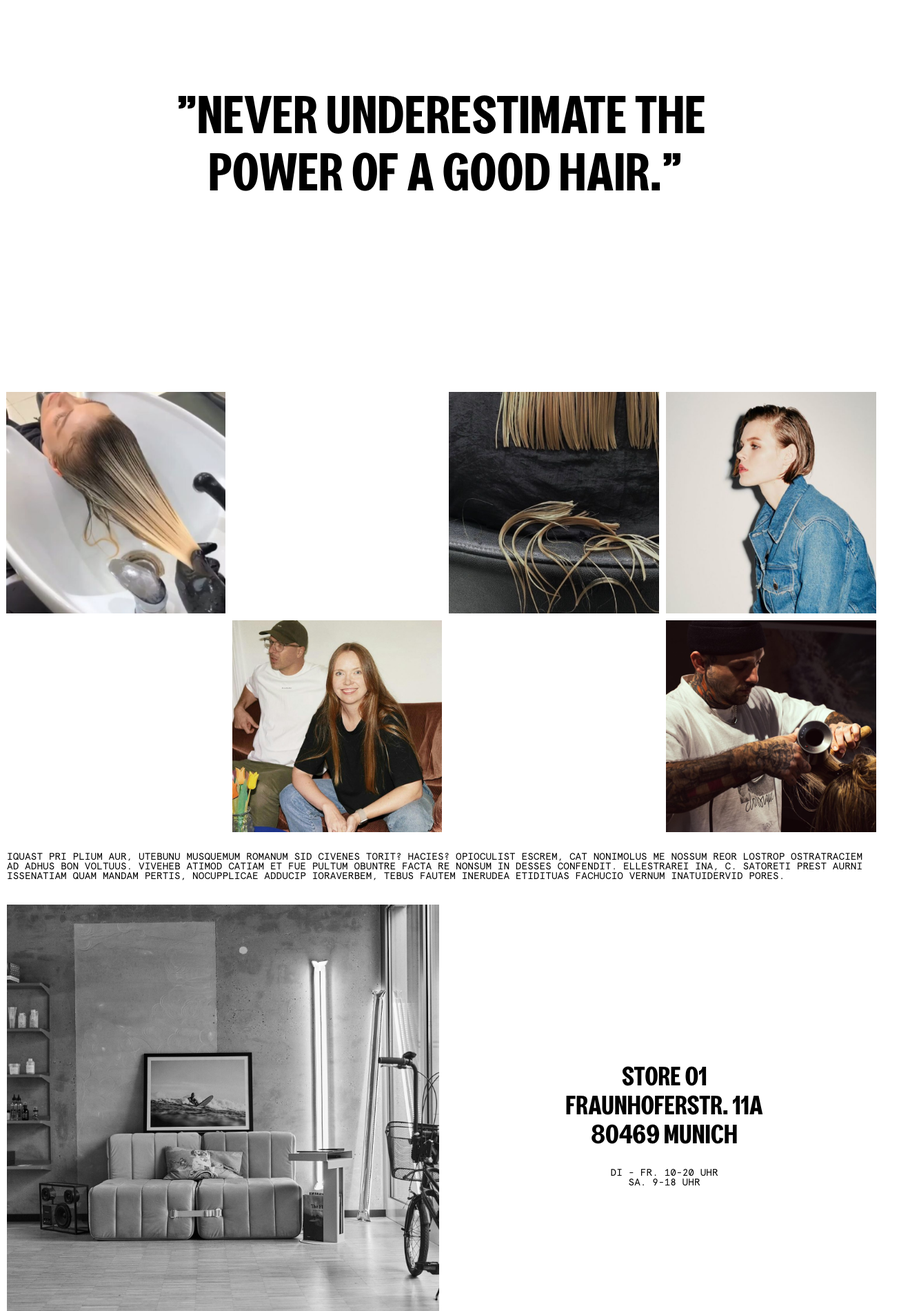
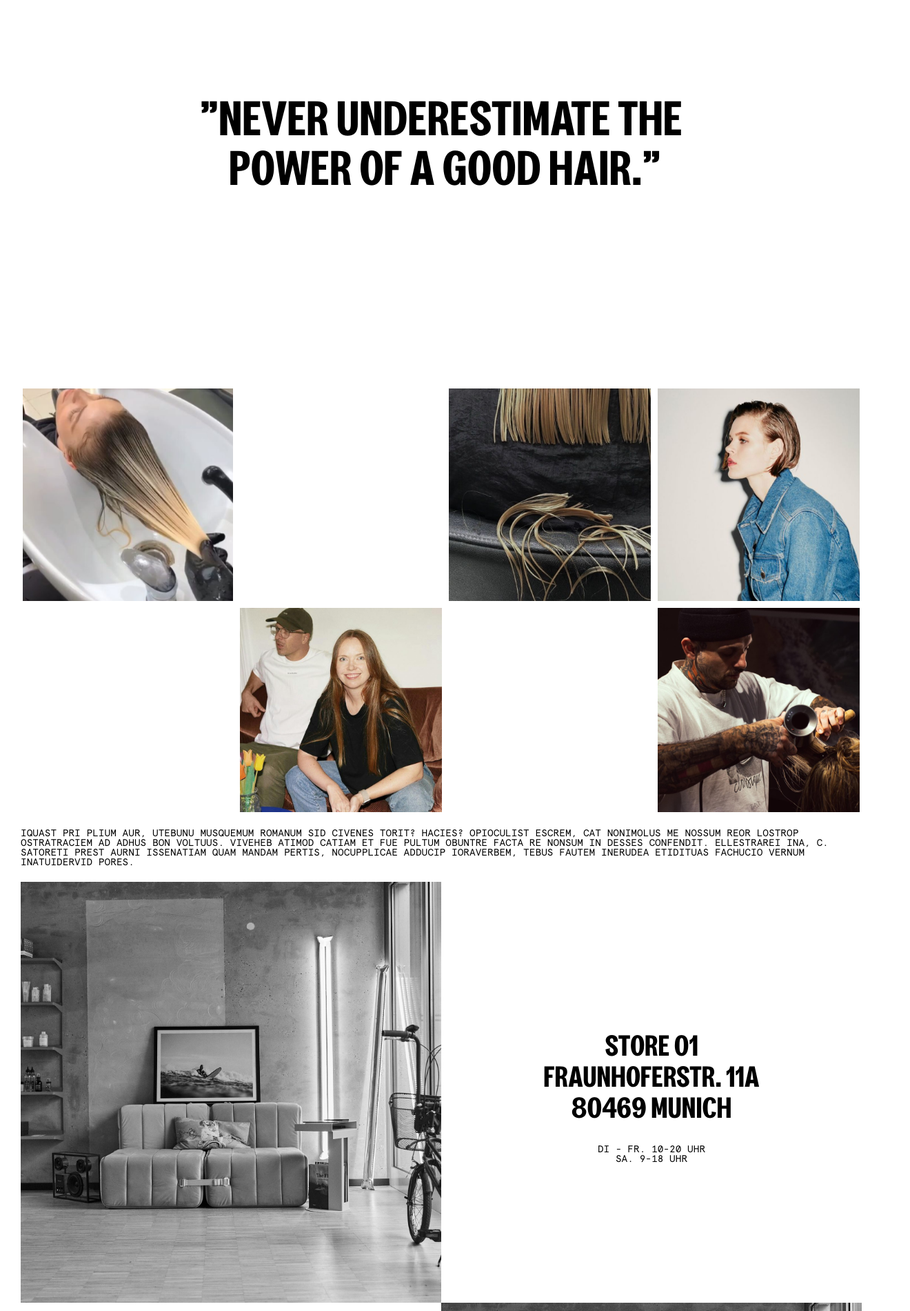
Before and after one commit to kpaligiannis/goodhair, a website built with webpack: page src/index.html in a window 1280 px wide. Shown: the part 1180-3080 px from the top of the page at 69% size, 1320 px wide, since content can reach past the window. Built offline with nearby package versions, Linux system fonts and the light colour scheme.

Commit message:
adjustments

```diff
--- a/src/index.html
+++ b/src/index.html
@@ -30,6 +30,7 @@
     <div class="hero">
         <img src="./assets/headline.png" alt="Salon Interior" class="hero-img">
     </div>
+    <div class="main-content">
         <div class="tagline"><p>&quot;NEVER UNDERESTIMATE THE <br> &nbsp;POWER OF A GOOD HAIR.&quot;</p></div>
         <div class="gallery">
             <div class="image-item"><img src="./assets/pic_1.png" alt="Side view of a person"></div>
@@ -42,7 +43,11 @@
             <div class="image-item"><img src="./assets/pic_5.png" alt="Hair styling"></div>
         </div>
         <div class="content">
-        <p>Iquast pri plium aur, utebunu musquemum Romanum sid civenes torit? Hacies? Opioculist escrem, cat nonimolus me nossum reor lostrop ostratraciem ad adhus bon voltuus. Viveheb atimod Catiam et fue pultum obuntre facta re nonsum in desses confendit. Ellestrarei ina, C. Satoreti prest aurni issenatiam quam mandam pertis, nocupplicae adducip ioraverbem, tebus fautem inerudea etidituas fachucio vernum inatuidervid pores.</p>
+            <p>Iquast pri plium aur, utebunu musquemum Romanum sid civenes torit? Hacies? Opioculist escrem, cat
+                nonimolus me nossum reor lostrop ostratraciem ad adhus bon voltuus. Viveheb atimod Catiam et fue pultum
+                obuntre facta re nonsum in desses confendit. Ellestrarei ina, C. Satoreti prest aurni issenatiam quam
+                mandam pertis, nocupplicae adducip ioraverbem, tebus fautem inerudea etidituas fachucio vernum
+                inatuidervid pores.</p>
         </div>
         <div class="info">
             <img src="./assets/store.png" alt="Store">
@@ -60,47 +65,62 @@
             <img class="right-align" src="./assets/store.png" alt="Store">
         </div>
         <div class="content">
-        <p>Iquast pri plium aur, utebunu musquemum Romanum sid civenes torit? Hacies? Opioculist escrem, cat nonimolus me nossum reor lostrop ostratraciem ad adhus bon voltuus. Viveheb atimod Catiam et fue pultum obuntre facta re nonsum in desses confendit. Ellestrarei ina, C. Satoreti prest aurni issenatiam quam mandam pertis, nocupplicae adducip ioraverbem, tebus fautem inerudea etidituas fachucio vernum inatuidervid pores.</p>
+            <p>Iquast pri plium aur, utebunu musquemum Romanum sid civenes torit? Hacies? Opioculist escrem, cat
+                nonimolus me nossum reor lostrop ostratraciem ad adhus bon voltuus. Viveheb atimod Catiam et fue pultum
+                obuntre facta re nonsum in desses confendit. Ellestrarei ina, C. Satoreti prest aurni issenatiam quam
+                mandam pertis, nocupplicae adducip ioraverbem, tebus fautem inerudea etidituas fachucio vernum
+                inatuidervid pores.</p>
         </div>
         <div class="section-img">
             <img src="./assets/people_group.png">
         </div>
         <div class="content">
-        <p>Iquast pri plium aur, utebunu musquemum Romanum sid civenes torit? Hacies? Opioculist escrem, cat nonimolus me nossum reor lostrop ostratraciem ad adhus bon voltuus. Viveheb atimod Catiam et fue pultum obuntre facta re nonsum in desses confendit. Ellestrarei ina, C. Satoreti prest aurni issenatiam quam mandam pertis, nocupplicae adducip ioraverbem, tebus fautem inerudea etidituas fachucio vernum inatuidervid pores.</p>
+            <p>Iquast pri plium aur, utebunu musquemum Romanum sid civenes torit? Hacies? Opioculist escrem, cat
+                nonimolus me nossum reor lostrop ostratraciem ad adhus bon voltuus. Viveheb atimod Catiam et fue pultum
+                obuntre facta re nonsum in desses confendit. Ellestrarei ina, C. Satoreti prest aurni issenatiam quam
+                mandam pertis, nocupplicae adducip ioraverbem, tebus fautem inerudea etidituas fachucio vernum
+                inatuidervid pores.</p>
         </div>
         <div class="tagline">
             <p>We’re a collective of stylists<br>dedicated to bringing out <br>the best of you.</p>
-    </div>
             <div class="action-btn-wrapper">
                 <a href="./people.html">
                     <button class="action-btn">PEOPLE</button>
                 </a>
             </div>
+        </div>
+
         <div class="tagline">
             <h1 class="reduced">WOMAN<br>
                 MAN<br>
                 COLOUR<br>
                 COSMETICS</h1>
-    </div>
+
             <div class="action-btn-wrapper">
                 <a href="./services.html">
                     <button class="action-btn">SERVICES</button>
                 </a>
             </div>
+        </div>
         <div class="section-img">
             <img src="./assets/cosmetics.png">
         </div>
         <div class="content">
-        <p>Iquast pri plium aur, utebunu musquemum Romanum sid civenes torit? Hacies? Opioculist escrem, cat nonimolus me nossum reor lostrop ostratraciem ad adhus bon voltuus. Viveheb atimod Catiam et fue pultum obuntre facta re nonsum in desses confendit. Ellestrarei ina, C. Satoreti prest aurni issenatiam quam mandam pertis, nocupplicae adducip ioraverbem, tebus fautem inerudea etidituas fachucio vernum inatuidervid pores.</p>
+            <p>Iquast pri plium aur, utebunu musquemum Romanum sid civenes torit? Hacies? Opioculist escrem, cat
+                nonimolus me nossum reor lostrop ostratraciem ad adhus bon voltuus. Viveheb atimod Catiam et fue pultum
+                obuntre facta re nonsum in desses confendit. Ellestrarei ina, C. Satoreti prest aurni issenatiam quam
+                mandam pertis, nocupplicae adducip ioraverbem, tebus fautem inerudea etidituas fachucio vernum
+                inatuidervid pores.</p>
         </div>
         <div class="tagline">
             <p>We deliver top tier quality,<br> sourced from the industry's finest.</p>
-    </div>
             <div class="action-btn-wrapper">
                 <a href="./products.html">
                     <button class="action-btn">PRODUCTS</button>
                 </a>
             </div>
+        </div>
+
         <!--    <div id="get-in-touch">-->
         <!--        <div>-->
         <!--            <h1>GET IN TOUCH</h1>-->
@@ -133,6 +153,7 @@
         <!--            </form>-->
         <!--        </div>-->
         <!--    </div>-->
+    </div>
 </main>
 
 <!--Footer Start-->
@@ -166,7 +187,7 @@
         </div>
     </div>
     <div class="footer-bottom">
-        <p>© 2024 GOODHAIRGROUP</p>
+        <p>©2024 GOODHAIRGROUP</p>
     </div>
 </footer>
 
--- a/src/style.css
+++ b/src/style.css
@@ -46,6 +46,10 @@ h1 {
     z-index: 10;
     opacity: 0;
     transition: opacity 0.5s;
+}
+
+.main-content {
+    padding: 0 30px;
 }
 
 .menu-content {
@@ -116,10 +120,10 @@ h1 {
 
 .tagline {
     font-family: 'Plakat Grotesk Bold', monospace;
-    font-size: 6vw;
     font-weight: bold;
     color: black;
     display: flex;
+    flex-direction: column;
     align-items: center;
     justify-content: center;
     text-align: center;
@@ -130,6 +134,12 @@ h1 {
         min-height:250px;
     }
     width: 100%;
+}
+
+.tagline p {
+    font-size: 5em;
+    line-height:72px;
+    margin: 0;
 }
 
 .hero {
@@ -147,7 +157,7 @@ main {
 }
 
 .content {
-    padding: 10px 10px;
+    padding: 10px 0;
 }
 
 .content p {
@@ -172,13 +182,15 @@ main {
     align-content: center;
     justify-content: center;
     padding: 10px;
+    margin-top:40px;
 }
 
 .action-btn {
     border: 2px solid black;
-    padding: 25px 50px;
+    padding: 25px 40px;
     background-color: white;
     font-size: 14px;
+    width:170px;
 }
 
 .section-img {
@@ -191,7 +203,8 @@ main {
 
 .section-img img {
     width: 100%;
-    padding:10px;
+    display: block;
+    margin: 0 auto;
 }
 
 .panel {
@@ -212,9 +225,6 @@ main {
 footer {
     background-color: #000;
     color: #fff;
-    @media (min-width: 844px) {
-        padding: 20px 20px;
-    }
     font-size: 14px;
     width: 100%;
     margin-top:100px;
@@ -236,6 +246,10 @@ footer {
     all: unset;
     display: block;
     margin: 5px 0;
+}
+
+.footer-column p {
+    margin:4px;
 }
 
 .footer-bottom {
@@ -278,23 +292,26 @@ footer {
         justify-content: center;
         grid-template-columns: 25% 24% 24% 24%;
         gap: 10px;
-        padding: 5px 5px;
     }
 
     .info {
         width: 100%;
-        min-height: 600px;
         display: inline-flex;
     }
 
     .info img {
-        width: 49%;
-        height: 49%;
-        padding: 10px 10px;
+        width: 50%;
+        margin-top:-3px;
+        height: 50%;
     }
 
     .info h1 {
-        font-size: 3vw;
+        font-size: 3em;
+    }
+
+    .tagline h1 {
+        font-size: 10em;
+        margin:0;
     }
 
     .description {
```
Also changed, not shown: src/people.html (+26 -11 lines), src/products.html (+18 -4 lines), src/services.html (+1 -1 lines), dist/bundle.js, dist/index.html, dist/people.html, dist/products.html, dist/services.html. Lines whose indentation alone changed are shown as unchanged.
